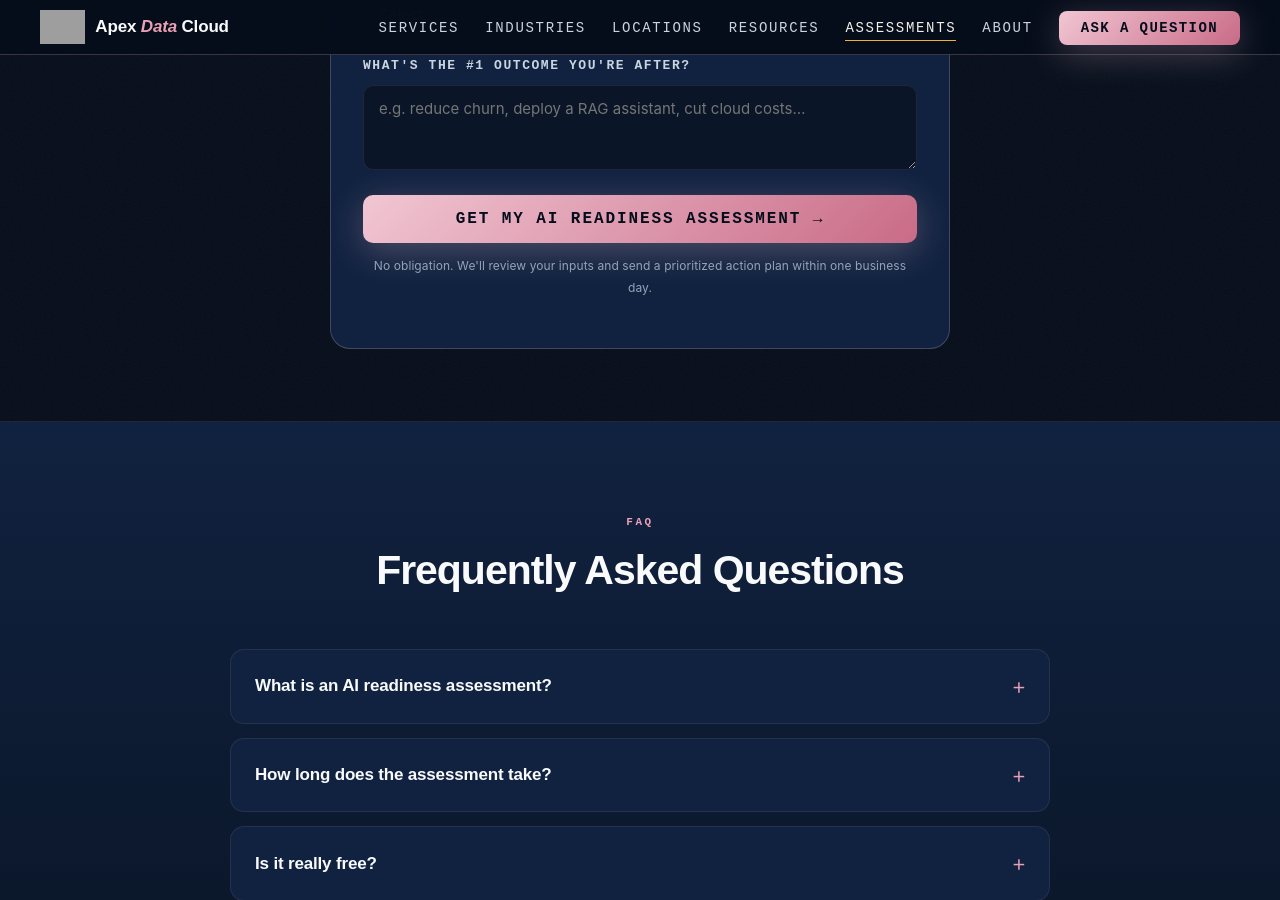
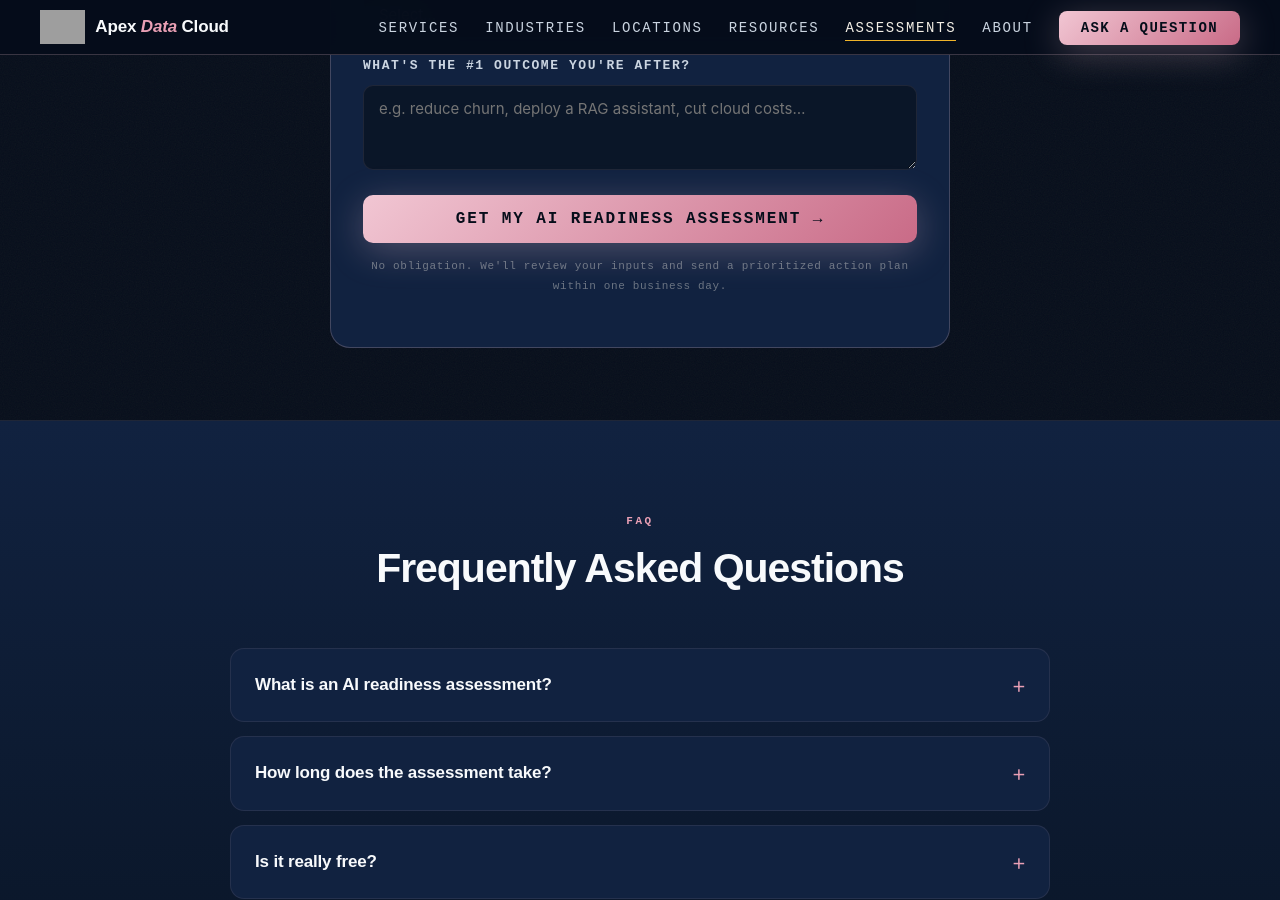
Before and after one commit to epudor/apexdata-cloud, a Jekyll site: the page built from assessments/ai-readiness-assessment.md, in a window 1280 px wide and 900 px high, scrolled down 1794 px. Built offline with Jekyll 4.4.1, drawn with Linux system fonts in a browser that asks for light colours; some web fonts are replaced; grey boxes are pictures that could not be loaded.

Commit message:
Update assessment-form.html

```diff
--- a/_includes/assessment-form.html
+++ b/_includes/assessment-form.html
@@ -20,11 +20,11 @@
     </div>
     <div class="field"><label for="a_goal">What's the #1 outcome you're after?</label><textarea id="a_goal" name="primary_goal" rows="3" placeholder="e.g. reduce churn, deploy a RAG assistant, cut cloud costs…"></textarea></div>
     <button type="submit" class="cf-submit" id="aSubmit">Get My {{ include.name }} &#8594;</button>
-    <p style="font-size:12px;color:var(--text);margin-top:12px;text-align:center;">No obligation. We'll review your inputs and send a prioritized action plan within one business day.</p>
+    <p style="font-family:var(--mono);font-size:11px;letter-spacing:.06em;color:var(--faint);margin-top:14px;text-align:center;">No obligation. We'll review your inputs and send a prioritized action plan within one business day.</p>
   </form>
   <div class="form-success" id="aSuccess">
-    <h3 style="font-family:'Space Grotesk',sans-serif;color:var(--white);margin-bottom:10px;">Thank you — request received.</h3>
-    <p style="color:var(--text-2);">We'll review your {{ include.name }} inputs and send your prioritized action plan within one business day. For anything urgent, email <a href="mailto:ezequiel@apexdata.cloud">ezequiel@apexdata.cloud</a>.</p>
+    <h3 style="font-family:var(--serif);font-weight:440;font-size:1.4rem;color:var(--paper);margin-bottom:10px;">Thank you — request received.</h3>
+    <p style="color:var(--dim);">We'll review your {{ include.name }} inputs and send your prioritized action plan within one business day. For anything urgent, email <a href="mailto:ezequiel@apexdata.cloud">ezequiel@apexdata.cloud</a>.</p>
   </div>
 </div>
 
```
